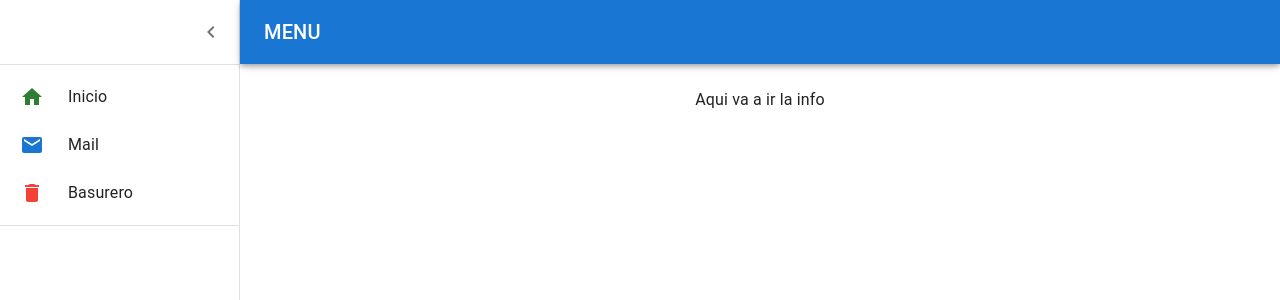
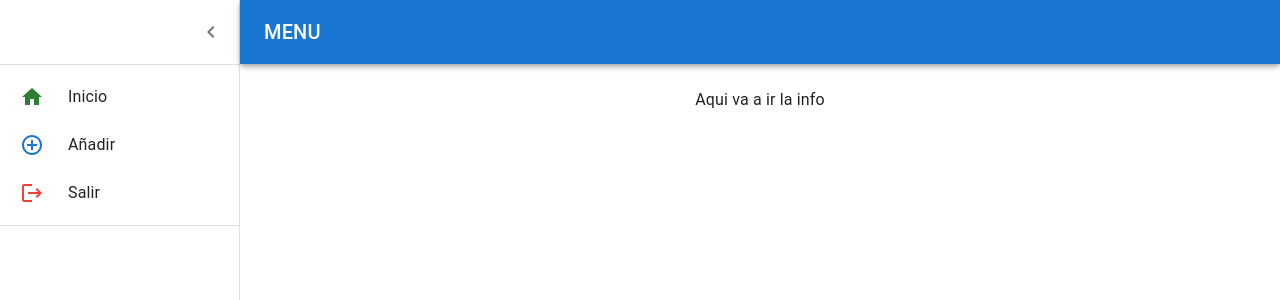
Before and after one commit to Elyonai/academy-first-project, a React (Create React App) app: page / in a window 1280 px wide. Both pictures are taken after a click on the button 32 px from the left and 32 px from the top of the page. Shown: the top 300 px of the page. Built offline with nearby package versions, Linux system fonts and the light colour scheme.

Commit message:
Changes in drawer.js

```diff
--- a/src/Components/Drawer.js
+++ b/src/Components/Drawer.js
@@ -15,9 +15,9 @@ import ChevronRightIcon from '@mui/icons-material/ChevronRight';
 import ListItemButton from '@mui/material/ListItemButton';
 import ListItemIcon from '@mui/material/ListItemIcon';
 import ListItemText from '@mui/material/ListItemText';
-import MailIcon from '@mui/icons-material/Mail';
+import AddCircleOutlineIcon from '@mui/icons-material/AddCircleOutline';
 import HomeIcon from '@mui/icons-material/Home';
-import DeleteIcon from '@mui/icons-material/Delete';
+import LogoutIcon from '@mui/icons-material/Logout';
 import { red } from '@mui/material/colors';
 
 
@@ -153,7 +153,7 @@ export default function MiniDrawer() {
           )}
           {(
             <ListItemButton
-              key="Mail"
+              key="Añadir"
               sx={{
                 minHeight: 48,
                 justifyContent: open ? 'initial' : 'center',
@@ -167,14 +167,14 @@ export default function MiniDrawer() {
                   justifyContent: 'center',
                 }}
               >
-              <MailIcon color="primary"/>
+              <AddCircleOutlineIcon color="primary"/>
               </ListItemIcon>
-              <ListItemText primary="Mail" sx={{ opacity: open ? 1 : 0 }} />
+              <ListItemText primary="Añadir" sx={{ opacity: open ? 1 : 0 }} />
             </ListItemButton>
           )}
           {(
             <ListItemButton
-              key="Basurero"
+              key="Salir"
               sx={{
                 minHeight: 48,
                 justifyContent: open ? 'initial' : 'center',
@@ -188,9 +188,9 @@ export default function MiniDrawer() {
                   justifyContent: 'center',
                 }}
               >
-              <DeleteIcon color="primary" sx={{ color: red[500] }}/>
+              <LogoutIcon sx={{ color: red[500] }}/>
               </ListItemIcon>
-              <ListItemText primary="Basurero" sx={{ opacity: open ? 1 : 0 }} />
+              <ListItemText primary="Salir" sx={{ opacity: open ? 1 : 0 }} />
             </ListItemButton>
           )}
         </List>
```
